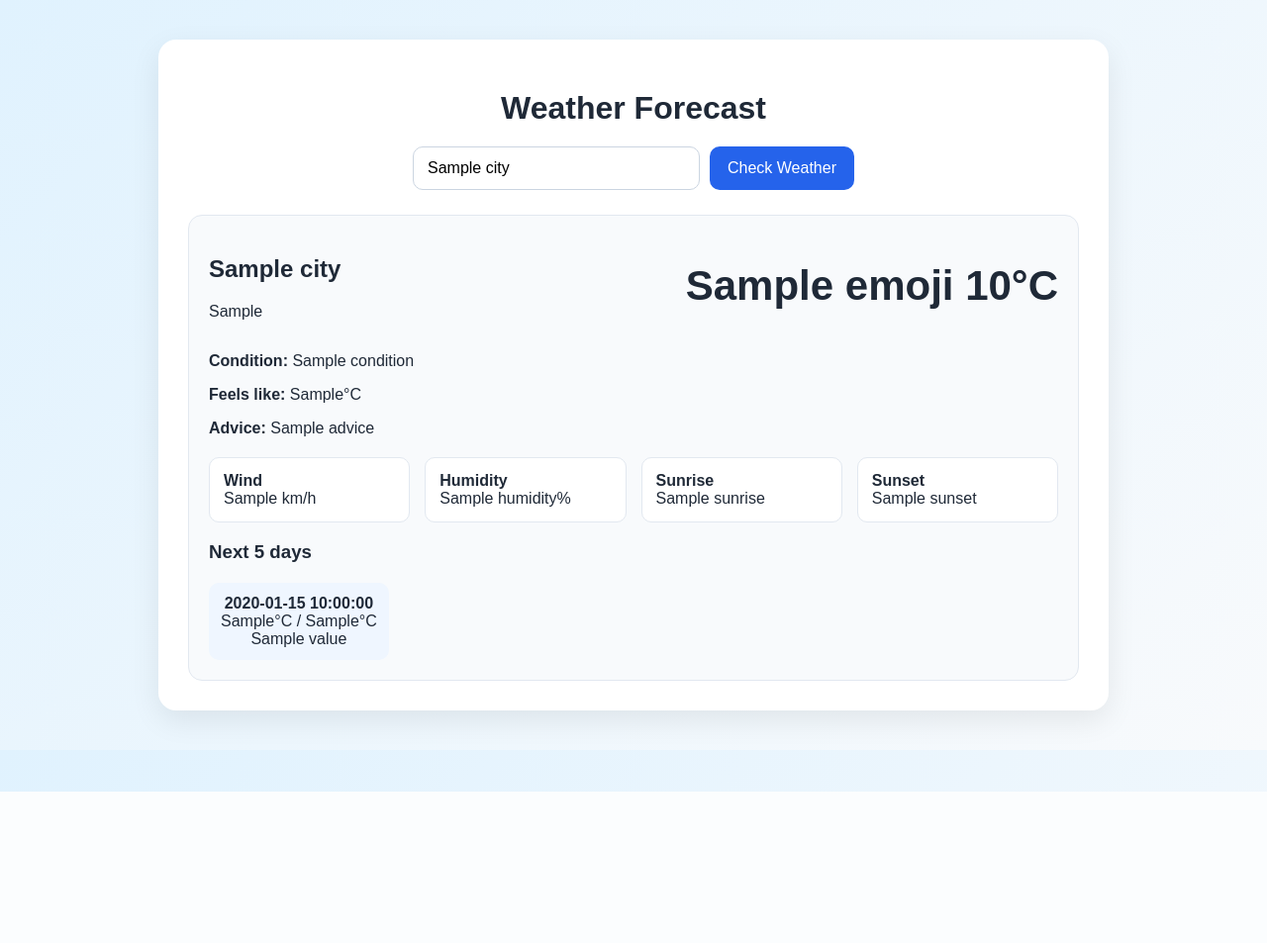
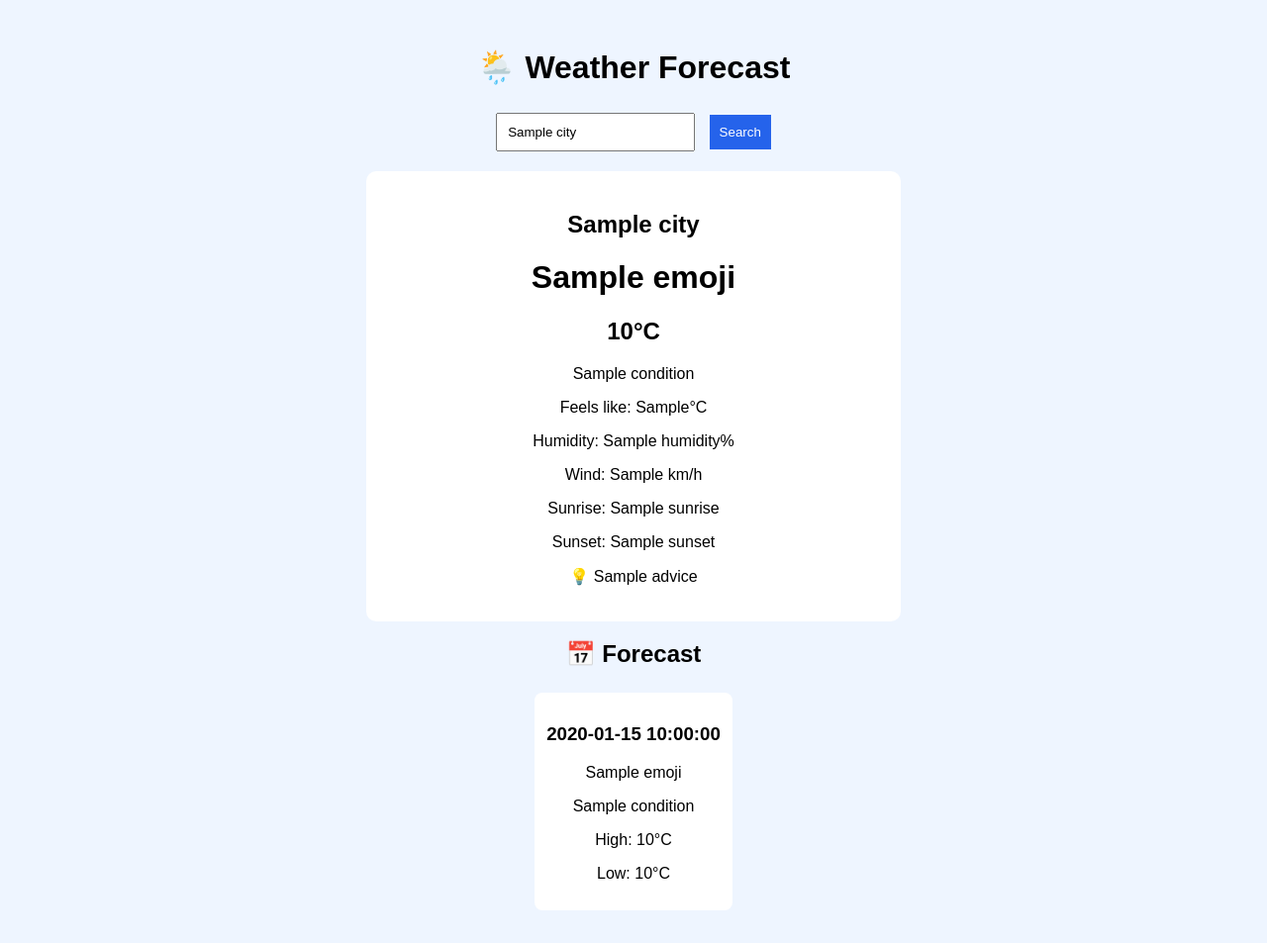
Before and after one commit to semiloreolatunji125-byte/tireni-weather-app, a Flask app: template templates/index.html in a window 1280 px wide. Shown: the whole page at 99% size. Before the commit the page ends 800 px from the top, so only its background shows below. Run offline with Flask 3, Linux system fonts and the light colour scheme; the template is opened without the code that fills it: most values are stand-ins (such as "Sample title", 1, 10 or a date in 2020).

Commit message:
Improve weather forecast app

```diff
--- a/templates/index.html
+++ b/templates/index.html
@@ -3,163 +3,90 @@
 
 <head>
     <meta charset="UTF-8">
-    <title>Weather App</title>
+    <meta name="viewport" content="width=device-width, initial-scale=1.0">
+    <title>Weather Forecast</title>
     <style>
         body {
-            font-family: Arial, sans-serif;
-            background: linear-gradient(135deg, #e0f2fe, #f8fafc);
-            margin: 0;
-            padding: 40px;
-            color: #1f2937;
+            font-family: Arial;
+            background: #eef5ff;
+            text-align: center;
+            padding: 20px;
         }
 
-        .container {
-            max-width: 900px;
-            margin: 0 auto;
+        .card {
             background: white;
-            border-radius: 18px;
-            box-shadow: 0 10px 30px rgba(0, 0, 0, 0.08);
-            padding: 30px;
+            padding: 20px;
+            margin: 15px auto;
+            border-radius: 10px;
+            max-width: 500px;
         }
 
-        h1 {
-            text-align: center;
-            margin-bottom: 20px;
-        }
-
-        form {
-            display: flex;
-            justify-content: center;
-            gap: 10px;
-            flex-wrap: wrap;
-            margin-bottom: 25px;
-        }
-
-        input {
-            padding: 12px 14px;
-            border: 1px solid #cbd5e1;
-            border-radius: 10px;
-            width: 260px;
-            font-size: 16px;
+        input,
+        button {
+            padding: 10px;
+            margin: 5px;
         }
 
         button {
-            padding: 12px 18px;
-            border: none;
-            border-radius: 10px;
             background: #2563eb;
-            color: #fff;
-            font-size: 16px;
+            color: white;
+            border: 0;
             cursor: pointer;
         }
 
-        .error {
-            color: #b91c1c;
-            background: #fee2e2;
-            padding: 10px 15px;
-            border-radius: 10px;
-            margin-bottom: 20px;
-            text-align: center;
-        }
-
-        .weather-card {
-            background: #f8fafc;
-            border: 1px solid #e2e8f0;
-            border-radius: 14px;
-            padding: 20px;
-            margin-top: 20px;
-        }
-
-        .top {
-            display: flex;
-            justify-content: space-between;
-            align-items: center;
-            flex-wrap: wrap;
-        }
-
-        .temp {
-            font-size: 42px;
-            font-weight: bold;
-        }
-
-        .grid {
-            display: grid;
-            grid-template-columns: repeat(auto-fit, minmax(160px, 1fr));
-            gap: 15px;
-            margin-top: 20px;
-        }
-
-        .stat {
+        .forecast {
+            display: inline-block;
             background: white;
-            border-radius: 10px;
-            padding: 14px;
-            border: 1px solid #e2e8f0;
-        }
-
-        .forecast {
-            display: flex;
-            gap: 10px;
-            flex-wrap: wrap;
-            margin-top: 20px;
-        }
-
-        .day {
-            background: #eff6ff;
-            border-radius: 10px;
             padding: 12px;
-            min-width: 120px;
-            text-align: center;
+            margin: 5px;
+            border-radius: 8px;
         }
     </style>
 </head>
 
 <body>
-    <div class="container">
-        <h1>Weather Forecast</h1>
+    <h1>🌦️ Weather Forecast</h1>
 
-        <form method="POST">
-            <input type="text" name="city" placeholder="Enter city" value="{{ city or '' }}" required>
-            <button type="submit">Check Weather</button>
+    <form method="POST" action="/">
+        <input type="text" name="city" placeholder="Enter city name" value="{{ city or '' }}" required>
+        <button type="submit">Search</button>
     </form>
 
     {% if error %}
-        <div class="error">{{ error }}</div>
+    <p>{{ error }}</p>
     {% endif %}
 
-        {% if temperature %}
-        <div class="weather-card">
-            <div class="top">
-                <div>
+    {% if temperature is defined and temperature is not none %}
+    <div class="card">
         <h2>{{ city }}</h2>
-                    <p>{{ day_night }}</p>
+        <h1>{{ emoji or '🌤️' }}</h1>
+        <h2>{{ temperature }}°C</h2>
+        <p>{{ condition or 'Weather unavailable' }}</p>
+
+        <p>Feels like: {{ feels_like if feels_like is defined else 'N/A' }}°C</p>
+        <p>Humidity: {{ humidity if humidity is defined else 'N/A' }}%</p>
+        <p>Wind: {{ wind_speed if wind_speed is defined else 'N/A' }} km/h</p>
+        <p>Sunrise: {{ sunrise if sunrise is defined else 'N/A' }}</p>
+        <p>Sunset: {{ sunset if sunset is defined else 'N/A' }}</p>
+
+        {% if advice %}
+        <p>💡 {{ advice }}</p>
+        {% endif %}
     </div>
-                <div class="temp">{{ emoji }} {{ temperature }}°C</div>
-            </div>
+    {% endif %}
 
-            <p><strong>Condition:</strong> {{ condition }}</p>
-            <p><strong>Feels like:</strong> {{ feels_like }}°C</p>
-            <p><strong>Advice:</strong> {{ advice }}</p>
-
-            <div class="grid">
-                <div class="stat"><strong>Wind</strong><br>{{ wind_speed }} km/h</div>
-                <div class="stat"><strong>Humidity</strong><br>{{ humidity }}%</div>
-                <div class="stat"><strong>Sunrise</strong><br>{{ sunrise }}</div>
-                <div class="stat"><strong>Sunset</strong><br>{{ sunset }}</div>
-            </div>
-
-            <h3>Next 5 days</h3>
+    {% if forecast is defined and forecast %}
+    <h2>📅 Forecast</h2>
+    {% for day in forecast %}
     <div class="forecast">
-                {% for day in forecast %}
-                <div class="day">
-                    <strong>{{ day['date'] }}</strong><br>
-                    {{ day['maxtempC'] }}°C / {{ day['mintempC'] }}°C<br>
-                    {{ day['hourly'][0]['weatherDesc'][0]['value'] }}
+        <h3>{{ day.get('date', 'Day') }}</h3>
+        <p>{{ day.get('emoji', '🌤️') }}</p>
+        <p>{{ day.get('condition', 'N/A') }}</p>
+        <p>High: {{ day.get('max_temp', 'N/A') }}°C</p>
+        <p>Low: {{ day.get('min_temp', 'N/A') }}°C</p>
     </div>
     {% endfor %}
-            </div>
-        </div>
     {% endif %}
-    </div>
 </body>
 
 </html>
```
Lines whose indentation alone changed are shown as unchanged.
